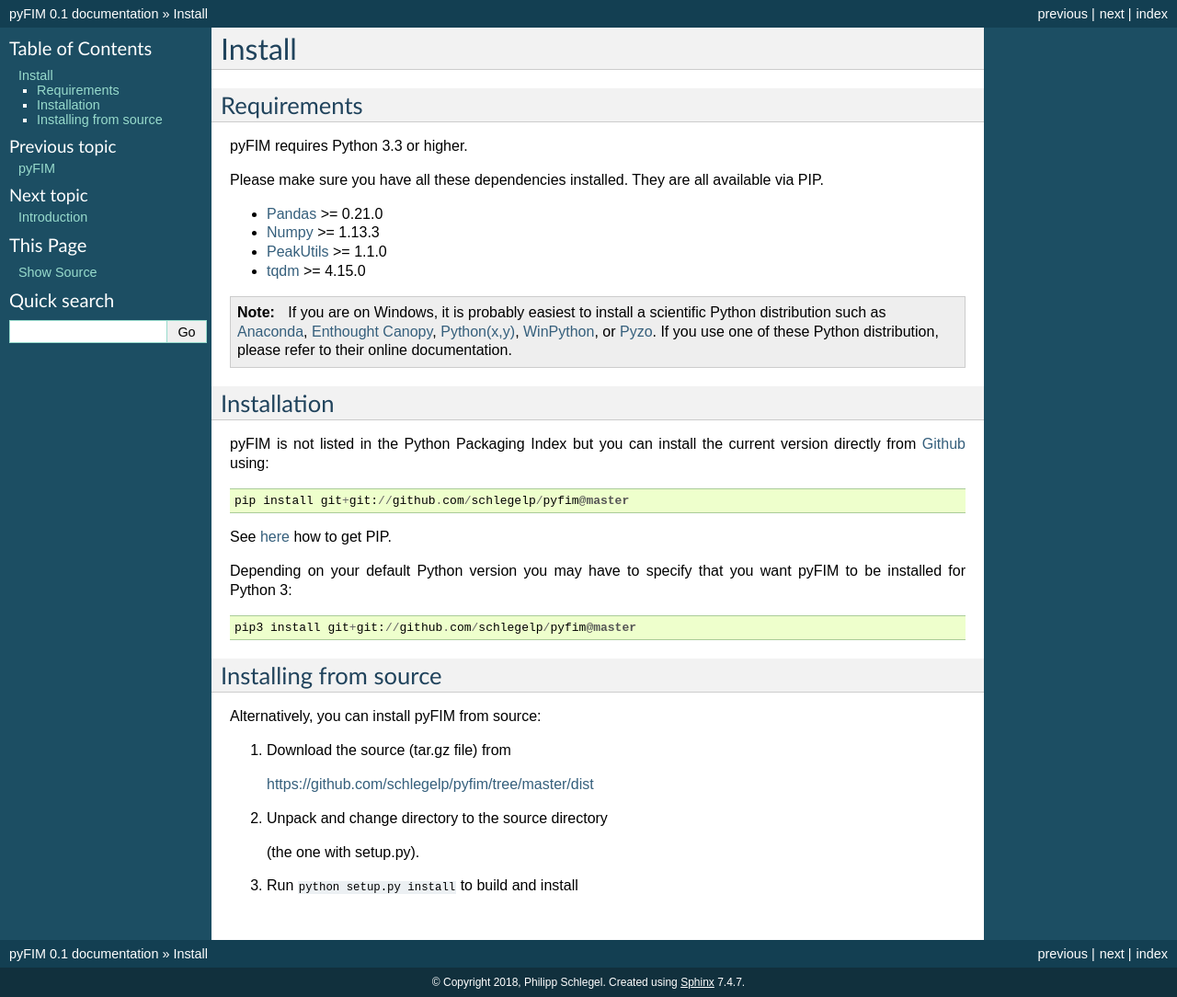
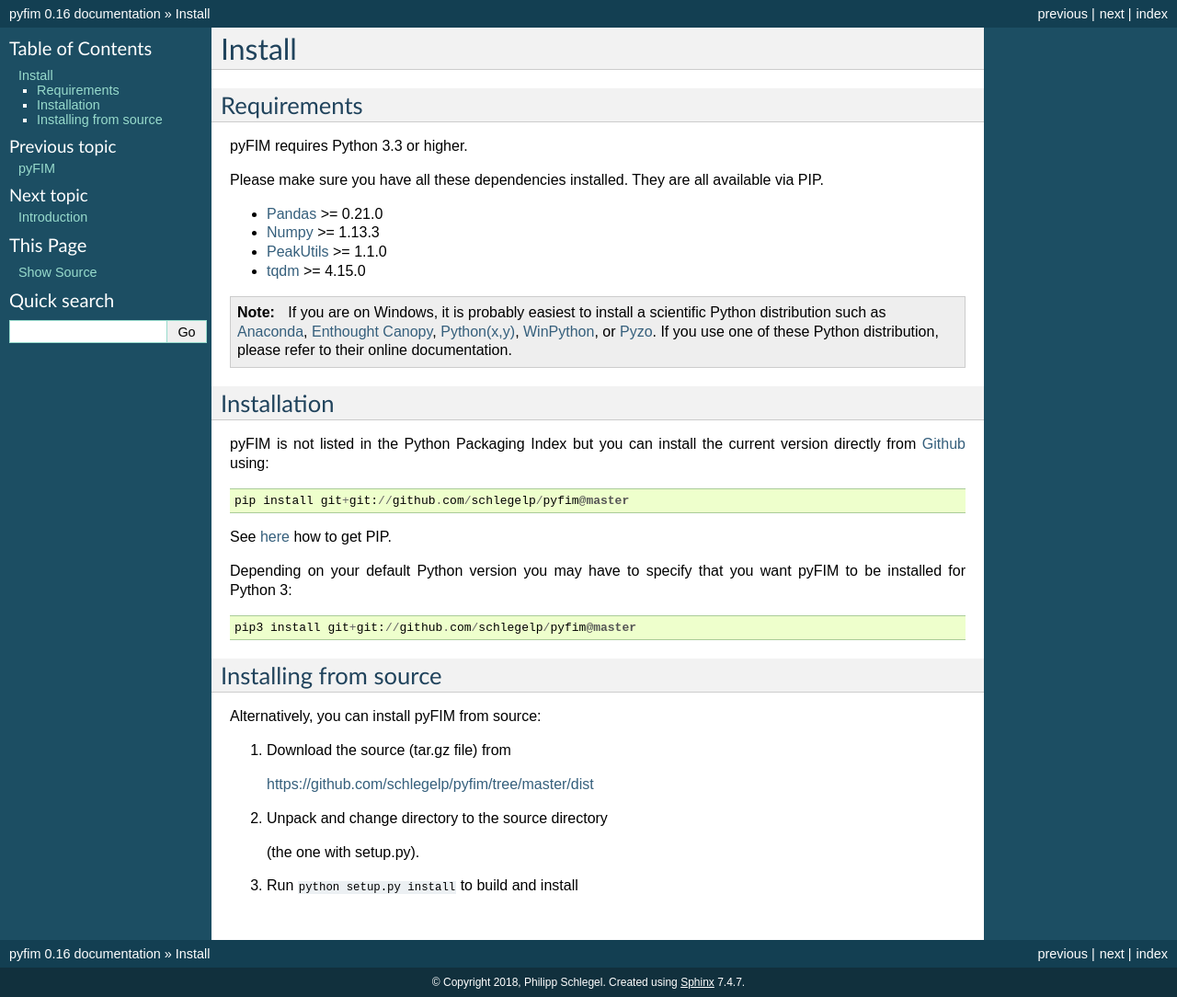
Before and after one commit to schlegelp/pyfim, a Sphinx documentation site: the page built from docs/source/install.rst, in a window 1280 px wide. Shown: the whole page at 92% size. Built offline with Sphinx 7.4.7, drawn with Linux system fonts in a browser that asks for light colours.

```diff
--- a/docs/conf.py
+++ b/docs/conf.py
@@ -70,7 +70,7 @@ source_suffix = '.rst'
 master_doc = 'index'
 
 # General information about the project.
-project = 'pyFIM'
+project = 'pyfim'
 copyright = '2018, Philipp Schlegel'
 author = 'Philipp Schlegel'
 
@@ -79,9 +79,9 @@ author = 'Philipp Schlegel'
 # built documents.
 #
 # The short X.Y version.
-version = '0.1'
+version = '0.16'
 # The full version, including alpha/beta/rc tags.
-release = '0.1'
+release = '0.16'
 
 # The language for content autogenerated by Sphinx. Refer to documentation
 # for a list of supported languages.
@@ -339,8 +339,8 @@ man_pages = [
 # (source start file, target name, title, author,
 #  dir menu entry, description, category)
 texinfo_documents = [
-    (master_doc, 'pymaid', 'pymaid Documentation',
-     author, 'pymaid', 'One line description of project.',
+    (master_doc, 'pyfim', 'pyFIM Documentation',
+     author, 'pyfim', 'One line description of project.',
      'Miscellaneous'),
 ]
 
```
